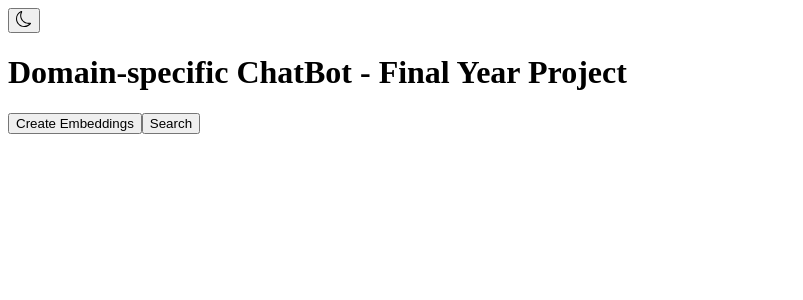
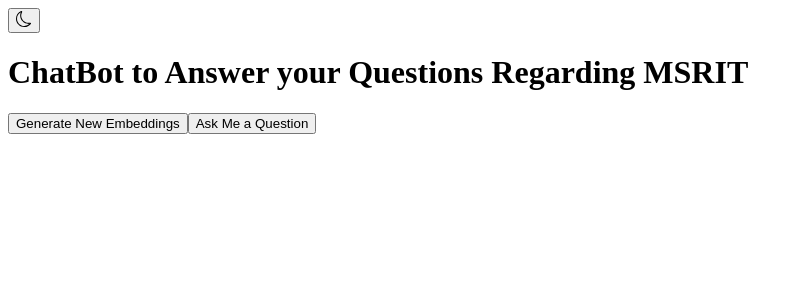
Before and after one commit to reeshaa/final-year-project, a Next.js app: page / in a window 1280 px wide. Shown: the top 300 px of the page, without its empty margins (0-803 px from the left). Built offline with nearby package versions, Linux system fonts and the light colour scheme.

Commit message:
minor UI changes
modification in hard coded strings

```diff
--- a/pages/docs.tsx
+++ b/pages/docs.tsx
@@ -219,7 +219,7 @@
         <Navbar />
         <main className="flex flex-col items-center justify-center flex-1 w-full px-4 py-2 mx-auto mt-12 text-center sm:mt-20">
           <h1 className="max-w-xl text-2xl font-bold sm:text-4xl">
-            Ask me anything<sup>*</sup> about MSRIT!
+            Ask me a question about MSRIT!
           </h1>
           <div className="w-full max-w-xl">
             <textarea
@@ -237,7 +237,7 @@
                 className="w-full px-4 py-2 mt-2 font-medium btn btn-primary text-white"
                 onClick={(e) => generateAnswer(e)}
               >
-                Ask your question &rarr;
+                Ask me a question &rarr;
               </button>
             )}
             {loading && (
--- a/pages/embeddings.tsx
+++ b/pages/embeddings.tsx
@@ -85,7 +85,7 @@
         Generate embeddings
       </h1>
       <p className="mb-4">
-        Paste a list of URLs below to geneate embeddings using the OpenAI API,
+        Paste a list of URLs below to generate embeddings using the OpenAI API,
         and add the embeddings to the Supabase embeddings table.
       </p>
       <form onSubmit={handleSubmit}>
--- a/pages/index.tsx
+++ b/pages/index.tsx
@@ -10,14 +10,14 @@
       </div>
       <div className="flex flex-col items-center px-6 m-auto mx-auto max-w-7xl">
         <h1 className="max-w-xxl text-4xl font-extrabold">
-          Domain-specific ChatBot - Final Year Project
+          ChatBot to Answer your Questions Regarding MSRIT
         </h1>
         <div className="my-9">
           <Link href="/embeddings">
-            <button className="btn btn-wide btn-outline mr-5">Create Embeddings</button>
+            <button className="btn btn-wide btn-outline mr-5">Generate New Embeddings</button>
           </Link>
           <Link href="/docs">
-            <button className="btn btn-wide btn-primary">Search</button>
+            <button className="btn btn-wide btn-primary">Ask Me a Question</button>
           </Link>
         </div>
       </div>
```
